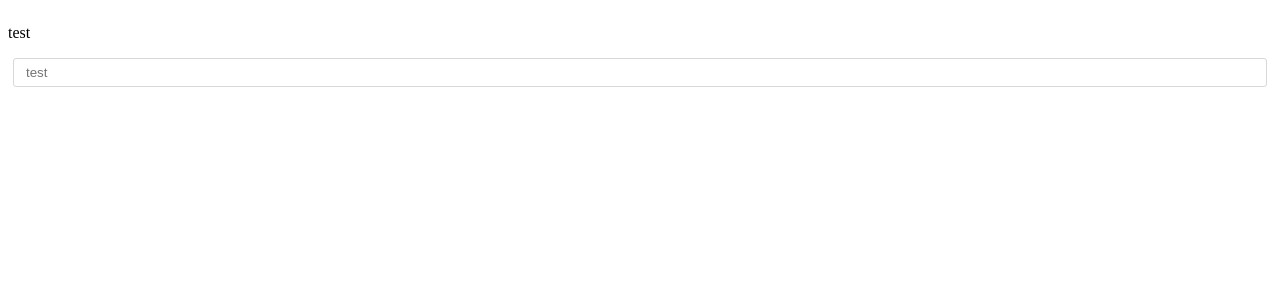
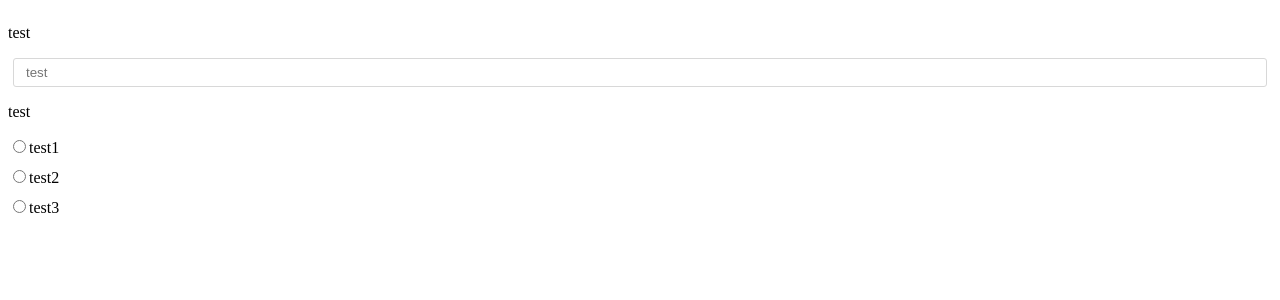
Before and after one commit to cfbstrong/wenjuan-client, a Next.js app: page /question/1 in a window 1280 px wide. Shown: the top 300 px of the page. Built offline with nearby package versions, Linux system fonts and the light colour scheme.

Commit message:
feature: add QuestionRadio component

```diff
--- /dev/null
+++ b/src/components/QuestionComponents/QuestionRadio.module.scss
@@ -0,0 +1,8 @@
+.verticalItem {
+  margin-bottom: 10px;
+}
+
+.horizontalItem {
+  display: inline-block;
+  margin-right: 10px;
+}
--- /dev/null
+++ b/src/components/QuestionComponents/QuestionRadio.tsx
@@ -0,0 +1,54 @@
+import React, { FC } from "react";
+import styles from "./QuestionRadio.module.scss";
+
+type PropsType = {
+  fe_id: string;
+  props: {
+    title: string;
+    value: string; //默认 被选中的值
+    vertical: boolean;
+    options: Array<{ value: string; label: string }>;
+  };
+};
+
+const QuestionRadio: FC<PropsType> = ({ fe_id, props }) => {
+  const { title, value, vertical, options = [] } = props;
+
+  return (
+    <>
+      <p>{title}</p>
+      <div>
+        {/* <input type="radio" name="radioName" value="value1" /> 选项1
+        <input type="radio" name="radioName" value="value2" /> 选项2
+        <input type="radio" name="radioName" value="value3" /> 选项3 */}
+        {options.map((item) => {
+          //这里的value是真正提交到服务器的值，name="value"
+          const { value: val, label } = item;
+          let itemClassName = "";
+
+          if (vertical) {
+            itemClassName = styles.verticalItem;
+          } else {
+            itemClassName = styles.horizontalItem;
+          }
+
+          return (
+            <div key={val} className={itemClassName}>
+              <label>
+                <input
+                  type="radio"
+                  name={fe_id}
+                  value={val}
+                  defaultChecked={val === value}
+                />
+                {label}
+              </label>
+            </div>
+          );
+        })}
+      </div>
+    </>
+  );
+};
+
+export default QuestionRadio;
--- a/src/pages/question/[id].tsx
+++ b/src/pages/question/[id].tsx
@@ -1,5 +1,6 @@
 import Head from "next/head";
 import QuestionInput from "@/components/QuestionComponents/QuestionInput";
+import QuestionRadio from "@/components/QuestionComponents/QuestionRadio";
 
 export default function Home() {
   return (
@@ -14,6 +15,19 @@ export default function Home() {
         fe_id={"123"}
         props={{ title: "test", placeholder: "test" }}
       />
+      <QuestionRadio
+        fe_id={"123"}
+        props={{
+          title: "test",
+          options: [
+            { label: "test1", value: "test1" },
+            { label: "test2", value: "test2" },
+            { label: "test3", value: "test3" },
+          ],
+          value: "test",
+          vertical: true,
+        }}
+      />
     </>
   );
 }
```
